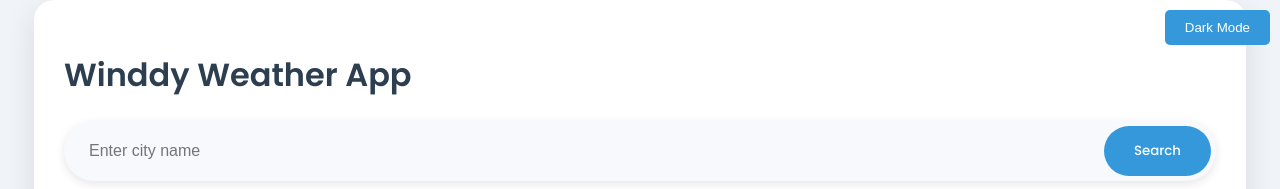
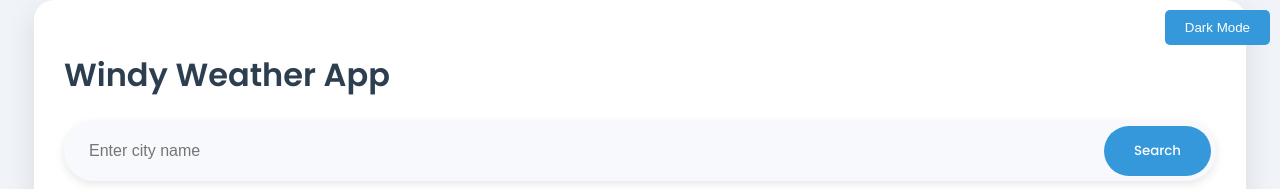
Before and after one commit to pawara-mmns/Weather-Application, a plain HTML site: page index.html in a window 1280 px wide. Shown: the top 189 px of the page. Drawn offline with Linux system fonts and the light colour scheme; some packages are replaced by stand-ins of ours; a script that the page names is missing.

Commit message:
change html

```diff
--- a/index.html
+++ b/index.html
@@ -12,7 +12,7 @@
   </head>
   <body>
     <div class="container">
-      <h1>Winddy Weather App</h1>
+      <h1>Windy Weather App</h1>
       <div class="search-bar">
         <input type="text" id="cityInput" placeholder="Enter city name" />
         <button id="getWeather">Search</button>
```
